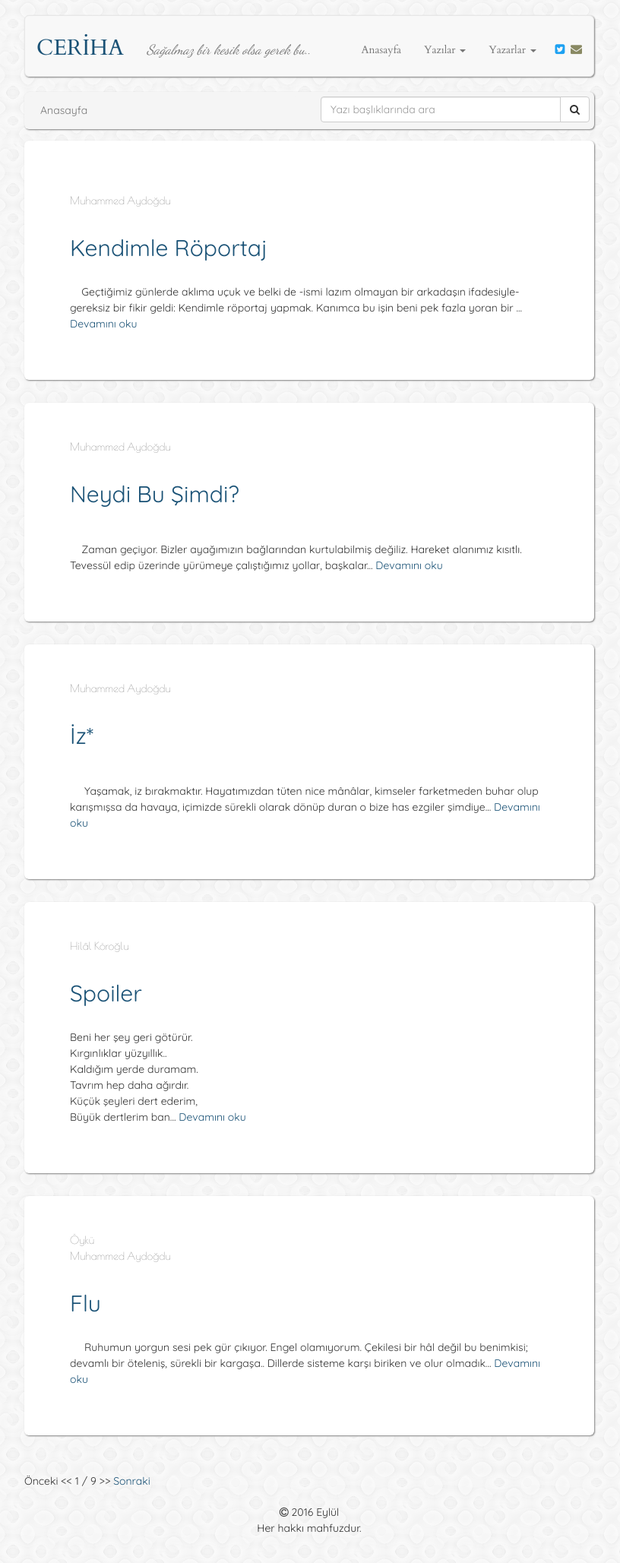
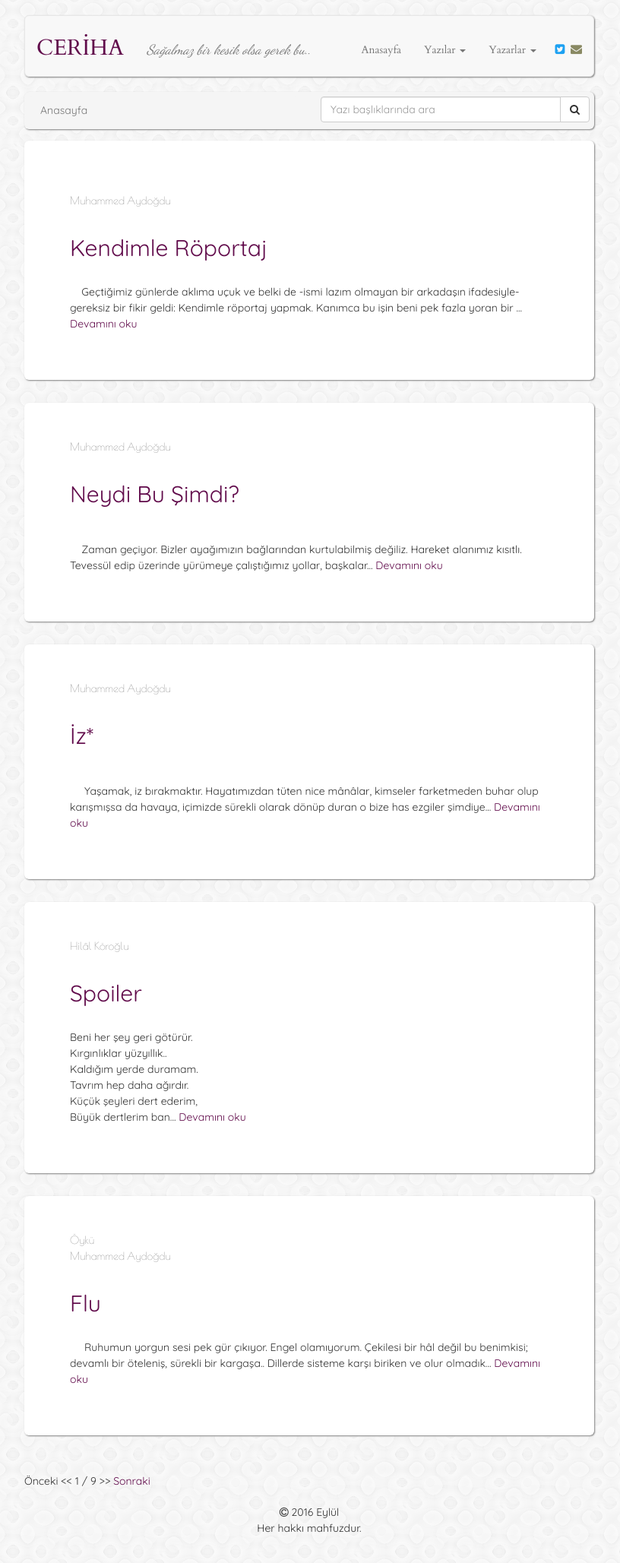
Before and after one commit to muhammedaydogdu/muhammedaydogdu.github.io, a Jekyll site: the page built from index.html, in a window 1280 px wide. Shown: the whole page at 76% size, without its empty margins (233-1049 px from the left). Built offline with Jekyll 4.4.1, drawn with Linux system fonts in a browser that asks for light colours; some web fonts are replaced; the list of posts is cut into pages by our own code.

Commit message:
Update style.css

```diff
--- a/css/style.css
+++ b/css/style.css
@@ -19,20 +19,20 @@ body {
 }
 
 a {
-  color: #1A5276;
+  color: #610B4B;
 }
 
 a:hover {
-  color: #1A5276;
+  color: #610B4B;
 }
 
 a:focus {
-  color: #1A5276;
+  color: #610B4B;
   text-decoration: none;
 }
 
 h2 {
-  color: #1A5276;
+  color: #610B4B;
 }
 
 .container .navbar {
@@ -44,17 +44,17 @@ h2 {
 }
 
 .navbar .navbar-brand {
-  color: #1A5276;
+  color: #610B4B;
   margin-top: 2px;
   font-size: 29px;
 }
 
 .navbar .navbar-brand:hover {
-  color: #1A5276;
+  color: #610B4B;
 }
 
 .navbar .navbar-brand:focus {
-  color: #1A5276;
+  color: #610B4B;
 }
 
 .navbar .navbar-text {
```
